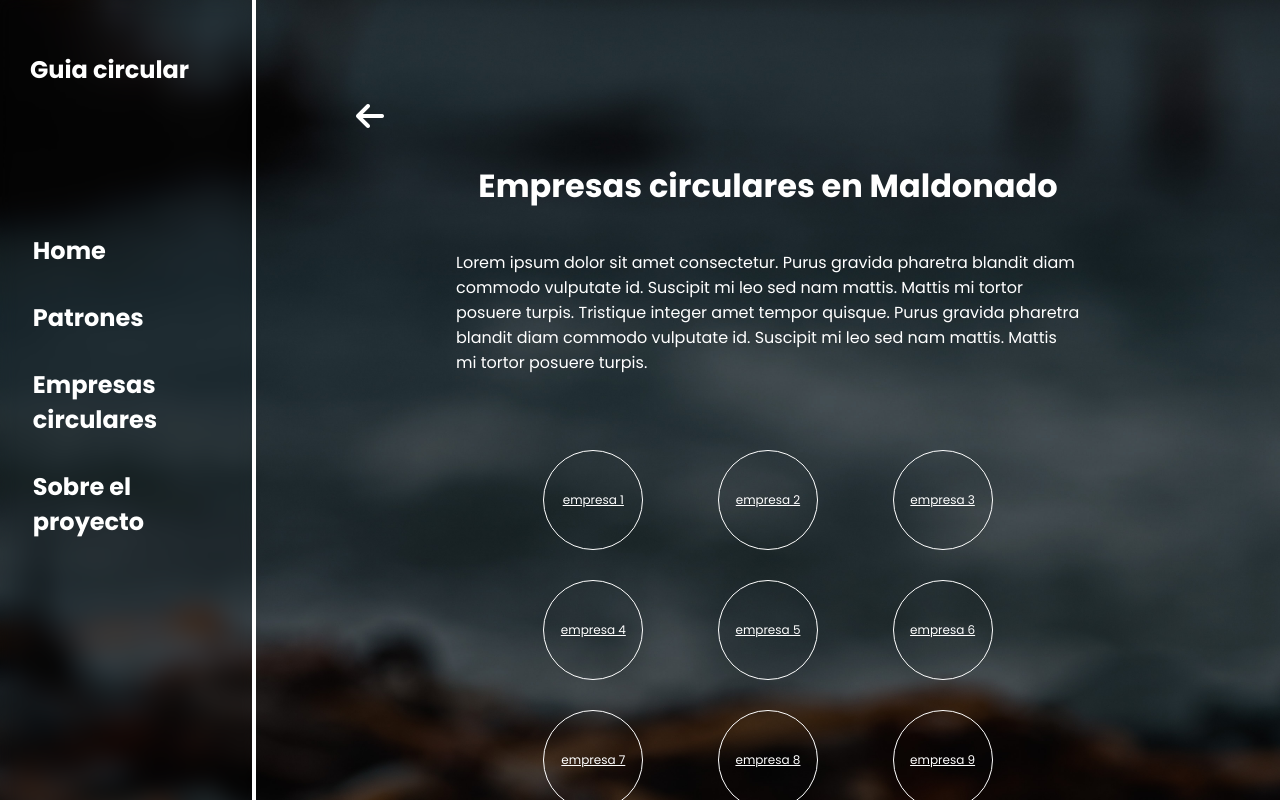
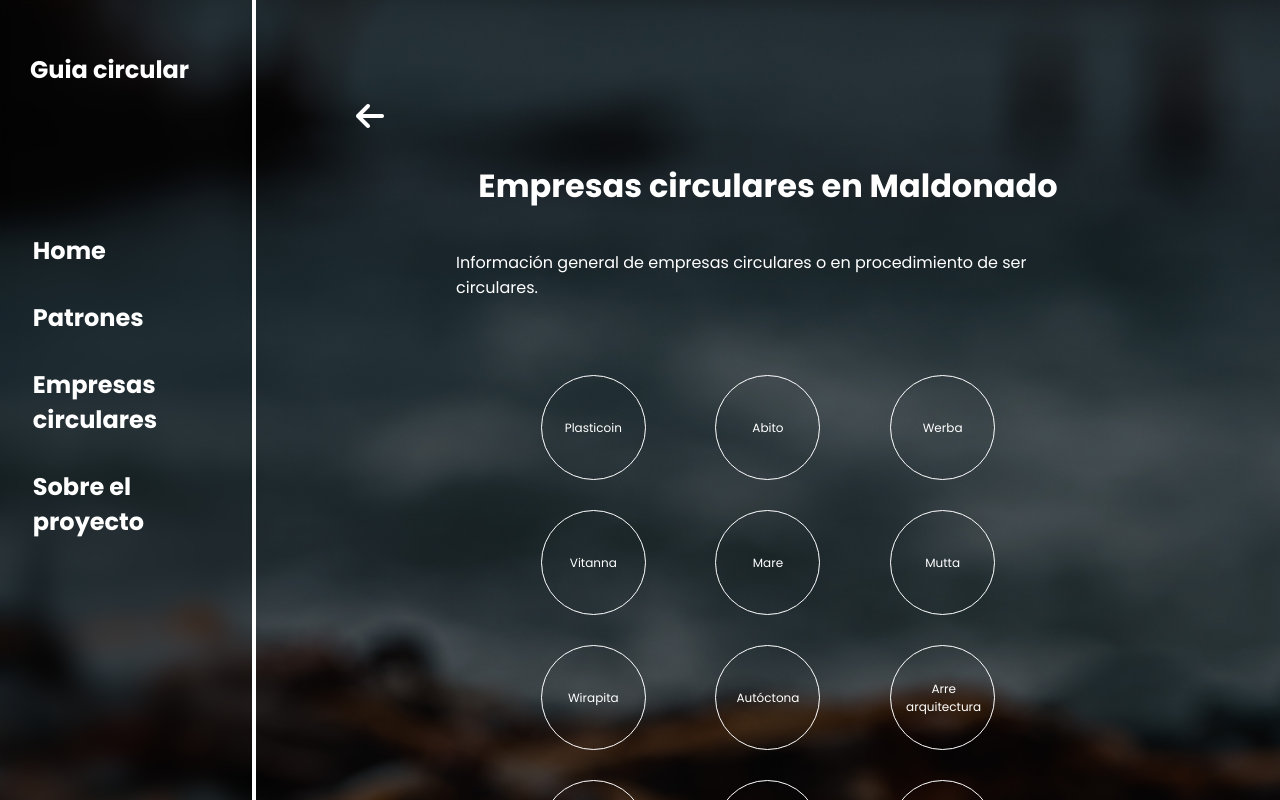
Before and after one commit to nachopereyra-dev/guia-circular, a React (Create React App) app: page /empresas in a window 1280 px wide. Shown: the top 800 px of the page. Built offline with nearby package versions, Linux system fonts and the light colour scheme.

Commit message:
editando textos

```diff
--- a/src/assets/css/styles.css
+++ b/src/assets/css/styles.css
@@ -328,6 +328,11 @@ main .patrones .seccion-patrones {
     margin: 10px auto 20px;
 }
 
+.patrones .text p {
+    padding: 40px;
+    margin: 0;
+}
+
 main .patrones .seccion-patrones .patron {
     display: flex;
     flex-direction: column;
@@ -362,6 +367,7 @@ main .patrones .seccion-patrones .patron {
 
 .flecha i {
     margin-left: 90%;
+    margin-bottom: 10px;
 }
 
 .patrones .seccion-patrones .patron .texto-patron p {
@@ -434,7 +440,7 @@ main .empresas {
 }
 
 .empresas .text p {
-    margin: 20px;
+    margin: 20px
 }
 
 .empresas .seccion-empresas {
@@ -455,17 +461,18 @@ main .empresas {
 .seccion-empresas .circulo-empresa {
     display: flex;
     border: 1px solid white;
-    width: 100px;
-    height: 100px;
+    width: 105px;
+    height: 105px;
     border-radius: 50%;
     margin: 5px;
+    text-decoration: none;
 }
 
 .circulo-empresa p {
     font-size: 12px;
     margin: auto;
     padding: 15px;
-
+    text-align: center;
 }
 
 /* EMPRESA PAGINA MOBILE */
@@ -673,16 +680,20 @@ main .home-fourth {
     width: 70%;
 }
 
+.item a {
+    display: flex;
+    text-decoration: none;
+    font-size: 18px;
+}
+
 .item .texto .nombre {
-    font-size: 12px;
-    margin-top: 0px;
-    margin-bottom: 5px;
+    font-size: 14px;
+    margin: 0px 5px 5px 0px
 }
 
 .item .texto .descripcion {
     font-size: 10px;
-    margin-top: 5px;
-    margin-bottom: 5px;
+    margin: 0px 5px 5px 0px
 }
 
 main .flecha-home-fourth {
@@ -705,12 +716,16 @@ main .not-found .flecha-anterior {
 /* PATRONES DESKTOP */
 
 main .patrones .seccion-patrones {
-    padding: 60px 180px;
+    padding: 20px 180px;
     margin: 20px auto;
 }
 
 .patrones .flecha-anterior {
     margin: 20px 100px;
+}
+
+.patrones .text p {
+    padding: 20px 180px;
 }
 
 /* PATRON PAGINA DESKTOP */
--- a/src/components/EmpresaPagina.js
+++ b/src/components/EmpresaPagina.js
@@ -5,58 +5,102 @@ import Footer from './Footer'
 let empresa1 = {
     id: 1,
     query: 'empresa-1',
-    nombre: 'empresa 1'
+    nombre: 'Plasticoin',
+    etiqueta: 'Reciclaje - Comunidades locales'
 }
 
 let empresa2 = {
     id: 2,
     query: 'empresa-2',
-    nombre: 'empresa 2'
+    nombre: 'Abito',
+    etiqueta: 'Reciclaje'
 }
 
 let empresa3 = {
     id: 3,
     query: 'empresa-3',
-    nombre: 'empresa 3'
+    nombre: 'Werba',
+    etiqueta: 'Reciclaje'
 }
 
 let empresa4 = {
     id: 4,
     query: 'empresa-4',
-    nombre: 'empresa 4'
+    nombre: 'Vitanna',
+    etiqueta: 'Reciclaje - Ecodiseño'
 }
 
 let empresa5 = {
     id: 5,
     query: 'empresa-5',
-    nombre: 'empresa 5'
+    nombre: 'Mare',
+    etiqueta: 'Ecodiseño'
 }
 
 let empresa6 = {
     id: 6,
     query: 'empresa-6',
-    nombre: 'empresa 6'
+    nombre: 'Mutta',
+    etiqueta: 'Ecodiseño'
 }
 
 let empresa7 = {
     id: 7,
     query: 'empresa-7',
-    nombre: 'empresa 7'
+    nombre: 'Wirapita',
+    etiqueta: 'Biodiseño'
 }
 
 let empresa8 = {
     id: 8,
     query: 'empresa-8',
-    nombre: 'empresa 8'
+    nombre: 'Autóctona',
+    etiqueta: 'Ecodiseño'
 }
 
 let empresa9 = {
     id: 9,
     query: 'empresa-9',
-    nombre: 'empresa 9'
+    nombre: 'Arre arquitectura',
+    etiqueta: 'Ecodiseño'
 }
 
-let empresas = [empresa1, empresa2, empresa3, empresa4, empresa5, empresa6, empresa7, empresa8, empresa9]
+let empresa10 = {
+    id: 10,
+    query: 'empresa-10',
+    nombre: 'Piel de papel',
+    etiqueta: ''
+}
+
+let empresa11 = {
+    id: 11,
+    query: 'empresa-11',
+    nombre: '1000 razones',
+    etiqueta: 'Producto como servicio'
+}
+
+let empresa12 = {
+    id: 12,
+    query: 'empresa-12',
+    nombre: 'Lam Arte Textil',
+    etiqueta: ''
+}
+
+let empresa13 = {
+    id: 13,
+    query: 'empresa-13',
+    nombre: 'Sellin',
+    etiqueta: 'Comunidades locales'
+}
+
+let empresa14 = {
+    id: 14,
+    query: 'empresa-14',
+    nombre: 'Resur',
+    etiqueta: 'Comunidades locales - Ecodiseño'
+}
+
+let empresas = [empresa1, empresa2, empresa3, empresa4, empresa5, empresa6, empresa7, empresa8, empresa9, empresa10, empresa11, empresa12, empresa13, empresa14]
 
 
 function EmpresaPagina(props) {
@@ -77,6 +121,7 @@ function EmpresaPagina(props) {
                 </Link>
 
                 <h2>{empresa.nombre}</h2>
+                <p className='patron-etiqueta'>{empresa.etiqueta}</p>
                 <p>Lorem ipsum dolor sit amet consectetur. Purus gravida pharetra blandit diam commodo vulputate id. Suscipit mi leo sed nam mattis. Mattis mi tortor posuere turpis. Tristique integer amet tempor quisque.  Purus gravida pharetra blandit diam commodo vulputate id. Suscipit mi leo sed nam mattis. Mattis mi tortor posuere turpis.</p>
 
                 </div>
--- a/src/components/Empresas.js
+++ b/src/components/Empresas.js
@@ -6,58 +6,88 @@ import { Link, useNavigate } from 'react-router-dom'
 let empresa1 = {
     id: 1,
     query: 'empresa-1',
-    nombre: 'empresa 1'
+    nombre: 'Plasticoin'
 }
 
 let empresa2 = {
     id: 2,
     query: 'empresa-2',
-    nombre: 'empresa 2'
+    nombre: 'Abito'
 }
 
 let empresa3 = {
     id: 3,
     query: 'empresa-3',
-    nombre: 'empresa 3'
+    nombre: 'Werba'
 }
 
 let empresa4 = {
     id: 4,
     query: 'empresa-4',
-    nombre: 'empresa 4'
+    nombre: 'Vitanna'
 }
 
 let empresa5 = {
     id: 5,
     query: 'empresa-5',
-    nombre: 'empresa 5'
+    nombre: 'Mare'
 }
 
 let empresa6 = {
     id: 6,
     query: 'empresa-6',
-    nombre: 'empresa 6'
+    nombre: 'Mutta'
 }
 
 let empresa7 = {
     id: 7,
     query: 'empresa-7',
-    nombre: 'empresa 7'
+    nombre: 'Wirapita'
 }
 
 let empresa8 = {
     id: 8,
     query: 'empresa-8',
-    nombre: 'empresa 8'
+    nombre: 'Autóctona'
 }
 
 let empresa9 = {
     id: 9,
     query: 'empresa-9',
-    nombre: 'empresa 9'
+    nombre: 'Arre arquitectura'
 }
 
-let empresas = [empresa1, empresa2, empresa3, empresa4, empresa5, empresa6, empresa7, empresa8, empresa9]
+let empresa10 = {
+    id: 10,
+    query: 'empresa-10',
+    nombre: 'Piel de papel'
+}
+
+let empresa11 = {
+    id: 11,
+    query: 'empresa-11',
+    nombre: '1000 razones'
+}
+
+let empresa12 = {
+    id: 12,
+    query: 'empresa-12',
+    nombre: 'Lam Arte Textil'
+}
+
+let empresa13 = {
+    id: 13,
+    query: 'empresa-13',
+    nombre: 'Sellin'
+}
+
+let empresa14 = {
+    id: 14,
+    query: 'empresa-14',
+    nombre: 'Resur'
+}
+
+let empresas = [empresa1, empresa2, empresa3, empresa4, empresa5, empresa6, empresa7, empresa8, empresa9, empresa10, empresa11, empresa12, empresa13, empresa14]
 
 function Empresas(props) {
 
@@ -77,7 +107,7 @@ function Empresas(props) {
 
                     <h1>Empresas circulares en Maldonado</h1>
 
-                    <p>Lorem ipsum dolor sit amet consectetur. Purus gravida pharetra blandit diam commodo vulputate id. Suscipit mi leo sed nam mattis. Mattis mi tortor posuere turpis. Tristique integer amet tempor quisque.  Purus gravida pharetra blandit diam commodo vulputate id. Suscipit mi leo sed nam mattis. Mattis mi tortor posuere turpis.</p>
+                    <p>Información general de empresas circulares o en procedimiento de ser circulares.</p>
 
                 </div>
 
--- a/src/components/HomeSecond.js
+++ b/src/components/HomeSecond.js
@@ -52,6 +52,7 @@ function HomeSecond() {
 
             <div className="text">
                 <h1>Patrones</h1>
+                <p>La metodología utilizada propone el uso de patrones para el diseño de modelos de negocios circulares. Estos se inspiran en aspectos de la estrategia Resolve (regenerar, compartir, optimizar, circularizar, virtualizar e intercambiar), junto a las 9 R de transición de una economía lineal a una circular (Recuperar, reciclar, reconvertir, remanufacturar, reacondicionar, reparar, reusar, reducir, repensar, rechazar). Son estrategias de circularidad que se repiten al observar modelos de negocios circulares.</p>
             </div>
 
             <div className="seccion-patrones">
--- a/src/components/HomeTop.js
+++ b/src/components/HomeTop.js
@@ -15,7 +15,9 @@ function HomeTop() {
 
                 <div className="text">
                     <h1>Value proposition</h1>
-                    <p>Lorem ipsum dolor sit amet consectetur. Sagittis faucibus  elementum leo diam risus  dapibus tincidunt.</p>
+                    <p>Identificamos oportunidades circulares en el territorio uniendo oferta y demanda en distintas industrias que contribuyan al desarrollo modelos de negocios en clave de economía circular.<br></br>
+                    <br></br>
+                    Aplicamos la metodología Circular Design Thinking (3 vectores - Innodriven) en industrias del departamento de Maldonado identificando oportunidades circulares en las mismas.</p>
                 </div>
 
                 <div className="botones">
--- a/src/components/ItemSobreProyecto.js
+++ b/src/components/ItemSobreProyecto.js
@@ -11,8 +11,9 @@ function itemSobreElProyecto(props) {
 
                     <div className="texto">
 
-                        <p className="nombre">{props.nombre}</p>
+                        <a href={props.in} target='_blank'><p className="nombre">{props.nombre}</p><i class="fa-brands fa-linkedin"></i></a>
                         <p className="descripcion">{props.descripcion}</p>
+                        { props.doctorado && <p className="descripcion">{props.doctorado}</p>}
                     </div>
             </div>
         </>
--- a/src/components/PatronPagina.js
+++ b/src/components/PatronPagina.js
@@ -6,105 +6,141 @@ let patron1 = {
     numero: 1,
     query: 'biomimetica',
     titulo: 'Biomimética',
-    descripcion: 'Lorem ipsum dolor sit amet consectetur. Purus gravida pharetra blandit diam commodo vulputate id. Suscipit mi leo sed nam mattis. Mattis mi tortor posuere turpis. Tristique integer amet tempor quisque.  Purus gravida pharetra blandit diam commodo vulputate id. Suscipit mi leo sed nam mattis. Mattis mi tortor posuere turpis.'
+    descripcion: 'La biomimética (de bio, "vida", y mimesis, "imitar") toma inspiración de las estrategias, principios y patrones empleados por la naturaleza para diseñar soluciones más eficientes y sustentables, ya sea desde la función, la forma, o ambos.'
 }
 
 let patron2 = {
     numero: 2,
     query: 'ecodiseño',
     titulo: 'Ecodiseño',
+    descripcion: 'Considera la reducción del impacto ambiental y un mejor uso de los recursos a través de un diseño del producto o servicio que contemple todas las etapas de su ciclo de vida, desde la obtención de las materias primas a su fin de vida.',
+    oportunidadTitulo: 'Oportunidades circulares',
+    oportunidad: 'A partir de descartes en industria de Cannabis (fibra, plásticos), en Pesca (cuero), Movilidad (partes).'
 }
 
 let patron3 = {
     numero: 3,
     query: 'recursos-inteligentes',
-    titulo: 'Recursos inteligentes'
+    titulo: 'Recursos inteligentes',
+    descripcion: 'Estos objetos, capaces de captar, registrar y transmitir información sobre sí mismos y su entorno, tienen el potencial de moldear la forma en que producimos bienes y servicios, generamos energía y convivimos en ciudades. La inteligencia del objeto permite ubicar, trazar, analizar su estado y disponibilidad para un uso más eficiente de los recursos'
 }
 
 let patron4 = {
     numero: 4,
     query: 'codigo-abierto',
     titulo: 'Código abierto',
+    descripcion: 'Originado en la industria del software, funciona como una plataforma para la colaboración abierta de organizaciones e individuos que abordan diferentes partes de un problema y construyen sobre la información del otro. Se reducen tiempos, costos de I+D y esfuerzos.'
 }
 
 let patron5 = {
     numero: 5,
     query: 'recursos-compartidos',
-    titulo: 'Recursos compartidos'
+    titulo: 'Recursos compartidos',
+    descripcion: 'Brinda acceso a productos, equipamiento, espacios, y otros recursos, maximizando su utilización ya sea en una modalidad de contrato entre pares (P2P, B2B), alquiler a mediano plazo, suscripción y uso recurrente, entre otros.',
+    oportunidadTitulo: 'Oportunidades circulares',
+    oportunidad: 'El sector movilidad puede contribuir en las industrias Cannabis y Pesca a los efectos de lograr sectores más circulares. (TRANSPORTE)'
 }
 
 let patron6 = {
     numero: 6,
     query: 'biodiseño',
     titulo: 'Biodiseño',
+    descripcion: 'Explora el diseño y desarrollo de soluciones utilizando organismos vivos (biomateriales) o de biología sintética. Absorbe el proceso técnico ya que los remanentes que puedan generarse son alimentos para el sistema o pueden regenerarlo.'
 }
 
 let patron7 = {
     numero: 7,
     query: 'logistica-reversa',
     titulo: 'Logística reversa',
+    descripcion: 'Implica preservar el valor de los materiales técnicos o biológicos mediante su recuperación al fin de uso de los productos para reintroducirlos al sistema. Se debe planificar y optimizar su sistema de recogida, transporte, clasificación y almacenamiento.'
 }
 
 let patron8 = {
     numero: 8,
     query: 'simbiosis-industrial',
-    titulo: 'Simbiosis industrial'
+    titulo: 'Simbiosis industrial',
+    descripcion: 'Utilizar materiales, productos o infraestructura de una cadena de valor a otra a través de la "cascada" de recursos. Esto ahorra costos de nuevos materiales incluyendo energía.',
+    oportunidadTitulo: 'Oportunidades circulares',
+    oportunidad: 'En sector pesca y cannabis se generan descartes orgánicos donde se pueden usar como insumo para biocombustibles y uso en transporte.'
 }
 
 let patron9 = {
     numero: 9,
     query: 'reparar',
     titulo: 'Reparar',
+    descripcion: 'Hacer de la reparación, mantenimiento y reacondicionamiento de productos una propuesta de valor al ofrecer alto rendimiento y servicios accesible a un precio competitivo.',
+    oportunidadTitulo: 'Oportunidades circulares',
+    oportunidad: 'Patrón aplicable a los tres sectores.'
 }
 
 let patron10 = {
     numero: 10,
     query: 'regenerar',
     titulo: 'Regenerar',
+    descripcion: 'Integrar la regeneración de personas, comunidades y/o naturaleza al modelo de negocios. Centrarse en prácticas regenerativas que mejoran, reconstruyen y regeneran la vida y los ecosistemas.',
+    oportunidadTitulo: 'Oportunidades circulares',
+    oportunidad: 'El uso de técnicas de pesca diferentes es una oportunidad para la regeneración del ecosistema marino.'
 }
 
 let patron11 = {
     numero: 11,
     query: 'intercambiar',
-    titulo: 'Intercambiar'
+    titulo: 'Intercambiar',
+    descripcion: 'Implementar los cambios necesarios para reemplazar materiales, fuentes de energía, procesos y/o tecnologías por otros que permitan optimizar y ahorrar recursos a fin de mitigar el impacto.',
+    oportunidadTitulo: 'Oportunidades circulares',
+    oportunidad: 'En las tres industrias el cambio en las fuentes de energía es una oportunidad para generar un impacto menor.'
 }
 
 let patron12 = {
     numero: 12,
     query: 'industria',
     titulo: 'Industria',
-    tituloSegundo: '4.0'
+    tituloSegundo: '4.0',
+    descripcion: 'Desarrollo de estrategias de fabricación con la ayuda de tecnologías 4.0 como la automatización, la analítica de big data, la transparencia y trazabilidad de la información y las capacidades de personalización masiva (machine learning, impresión 3D), entre otras.',
+    oportunidadTitulo: 'Oportunidades circulares',
+    oportunidad: 'Blockchain para trazabilidad de Cannabis.'
 }
 
 let patron13 = {
     numero: 13,
     query: 'comunidades-locales',
-    titulo: 'Comunidades locales'
+    titulo: 'Comunidades locales',
+    descripcion: 'Fortalecer y empoderar a las comunidades locales optando por lo que está disponible localmente en primer lugar, la creación de capacidades y redes, la co-creación de soluciones, la mejora del empleo y la reducción de las desigualdades. Transition Network, Movimiento Slow Livin.',
+    oportunidadTitulo: 'Oportunidades circulares',
+    oportunidad: 'Tanto en los sectores de Cannabis como Pesca, el desarrollo de comunidades locales para trabajos inherentes a la producción del sector como para el desarrollo de subproductos que permiten el empoderamiento de mujeres y desarrollo de nuevos productos.'
 }
 
 let patron14 = {
     numero: 14,
     query: 'producto-como-servicio',
     titulo: 'Producto como servicio',
+    descripcion: 'La “servitización” se enfoca en entregar la experiencia de uso en lugar de la venta de productos. El cliente paga por el tiempo de uso y el proveedor mantiene la propiedad del producto durante todo el ciclo de vida.',
+    oportunidadTitulo: 'Oportunidades circulares',
+    oportunidad: 'En la industria movilidad se visualiza una gran oportunidad para evitar el uso ineficiente de vehículos y maximizar la capacidad de lso mismos.'
 }
 
 let patron15 = {
     numero: 15,
     query: 'virtualizar',
     titulo: 'Virtualizar',
+    descripcion: 'Sustituir total o parcialmente la fisicalidad de un producto, servicio o proceso interno a lo largo de su ciclo de vida mediante una solución digital. Esto resulta en una reducción de materiales, uso de energía, generación de residuos e infraestructura, así como en innovaciones tecnológicas.'
 }
 
 let patron16 = {
     numero: 16,
     query: 'remanufacturar',
     titulo: 'Re - manufacturar',
-    tituloSegundo: ' '
+    tituloSegundo: ' ',
+    descripcion: 'Restaurar productos o algunos de sus componentes para que sirvan a su función original. El proceso puede tener como objetivo mejorar la estética o, de forma más exhaustiva, igualar el rendimiento de un producto totalmente nuevo.'
 }
 
 let patron17 = {
     numero: 17,
     query: 'reciclar',
     titulo: 'Reciclar',
+    descripcion: 'Utilizar recursos descartados, recuperar para revalorizar y reintroducir al mercado nuevos materiales o productos de mejor calidad, con un valor social o ambiental. Reduce el uso de materias primas y el consumo de recursos.',
+    oportunidadTitulo: 'Oportunidades circulares',
+    oportunidad: 'En las tres industrias se detecto oportunidad de reciclaje de descarte.'
 }
 
 let patrones = [patron1, patron2, patron3, patron4, patron5, patron6, patron7, patron8, patron9, patron10, patron11, patron12, patron13, patron14, patron15, patron16, patron17]
@@ -128,8 +164,8 @@ function PatronPagina(props) {
                 <div className="text">
                     <h2>{patron.titulo}</h2>
                     <p>{patron.descripcion}</p>
-                    <h2>Oportunidades circulares</h2>
-                    <p className="segundo">Lorem ipsum dolor sit amet consectetur. Purus gravida pharetra blandit diam commodo vulputate id. Suscipit mi leo sed nam mattis. Mattis mi tortor posuere turpis. Tristique integer amet tempor quisque.  Purus gravida pharetra blandit diam commodo vulputate id. Suscipit mi leo sed nam mattis. Mattis mi tortor posuere turpis.</p>
+                        { patron.oportunidadTitulo && <h2>Oportunidades circulares</h2> }
+                    <p>{patron.oportunidad}</p>
                 </div>
             </div>
 
--- a/src/components/Patrones.js
+++ b/src/components/Patrones.js
@@ -6,14 +6,13 @@ import { Link, useNavigate } from 'react-router-dom'
 let patron1 = {
     numero: 1,
     query: 'biomimetica',
-    titulo: 'Biomimética',
-    descripcion: 'Lorem ipsum dolor sit amet consectetur. Purus gravida pharetra blandit diam commodo vulputate id. Suscipit mi leo sed nam mattis. Mattis mi tortor posuere turpis. Tristique integer amet tempor quisque.  Purus gravida pharetra blandit diam commodo vulputate id. Suscipit mi leo sed nam mattis. Mattis mi tortor posuere turpis.'
+    titulo: 'Biomimética'
 }
 
 let patron2 = {
     numero: 2,
     query: 'ecodiseño',
-    titulo: 'Ecodiseño',
+    titulo: 'Ecodiseño'
 }
 
 let patron3 = {
@@ -25,7 +24,7 @@ let patron3 = {
 let patron4 = {
     numero: 4,
     query: 'codigo-abierto',
-    titulo: 'Código abierto',
+    titulo: 'Código abierto'
 }
 
 let patron5 = {
@@ -37,13 +36,13 @@ let patron5 = {
 let patron6 = {
     numero: 6,
     query: 'biodiseño',
-    titulo: 'Biodiseño',
+    titulo: 'Biodiseño'
 }
 
 let patron7 = {
     numero: 7,
     query: 'logistica-reversa',
-    titulo: 'Logística reversa',
+    titulo: 'Logística reversa'
 }
 
 let patron8 = {
@@ -55,13 +54,13 @@ let patron8 = {
 let patron9 = {
     numero: 9,
     query: 'reparar',
-    titulo: 'Reparar',
+    titulo: 'Reparar'
 }
 
 let patron10 = {
     numero: 10,
     query: 'regenerar',
-    titulo: 'Regenerar',
+    titulo: 'Regenerar'
 }
 
 let patron11 = {
@@ -73,8 +72,8 @@ let patron11 = {
 let patron12 = {
     numero: 12,
     query: 'industria',
-    titulo: 'Industria',
-    tituloSegundo: '4.0'
+    titulo: 'Industria 4.0',
+    tituloSegundo: ' '
 }
 
 let patron13 = {
@@ -86,13 +85,13 @@ let patron13 = {
 let patron14 = {
     numero: 14,
     query: 'producto-como-servicio',
-    titulo: 'Producto como servicio',
+    titulo: 'Producto como servicio'
 }
 
 let patron15 = {
     numero: 15,
     query: 'virtualizar',
-    titulo: 'Virtualizar',
+    titulo: 'Virtualizar'
 }
 
 let patron16 = {
@@ -105,7 +104,7 @@ let patron16 = {
 let patron17 = {
     numero: 17,
     query: 'reciclar',
-    titulo: 'Reciclar',
+    titulo: 'Reciclar'
 }
 
 
@@ -127,6 +126,7 @@ function Patrones(props) {
 
                 <div className="text">
                         <h1>Patrones</h1>
+                        <p>La metodología utilizada propone el uso de patrones para el diseño de modelos de negocios circulares. Estos se inspiran en aspectos de la estrategia Resolve (regenerar, compartir, optimizar, circularizar, virtualizar e intercambiar), junto a las 9 R de transición de una economía lineal a una circular (Recuperar, reciclar, reconvertir, remanufacturar, reacondicionar, reparar, reusar, reducir, repensar, rechazar). Son estrategias de circularidad que se repiten al observar modelos de negocios circulares.</p>
                 </div>
 
                 <div className="seccion-patrones">
--- a/src/components/SobreElProyecto.js
+++ b/src/components/SobreElProyecto.js
@@ -4,18 +4,24 @@ import Footer from "./Footer";
 import { Link, useNavigate } from "react-router-dom";
 
 let item1 = {
-    nombre: 'Título',
-    descripcion: 'Lorem ipsum dolor sit amet consectetur. Sagittis faucibus  elementum leo diam risus  dapibus tincidunt.'
+    nombre: 'Antonella Bulla',
+    descripcion: 'Ingeniera en Telecomunicaciones',
+    foto: '',
+    in: 'https://www.linkedin.com/in/antonella-bulla-pellegrini/'
 }
 
 let item2 = {
-    nombre: 'Título',
-    descripcion: 'Lorem ipsum dolor sit amet consectetur. Sagittis faucibus  elementum leo diam risus  dapibus tincidunt.'
+    nombre: 'Alejo Silvarrey Barrufa ',
+    descripcion: 'Doctorado en Desarrollo Regional Sustentable',
+    foto: '',
+    in: 'https://www.linkedin.com/in/alejo-silvarrey-barruffa/ '
 }
 
 let item3 = {
-    nombre: 'Título',
-    descripcion: 'Lorem ipsum dolor sit amet consectetur. Sagittis faucibus  elementum leo diam risus  dapibus tincidunt.'
+    nombre: 'Karina Guerrero Boullosa',
+    descripcion: 'Licenciada en Administración - Contador',
+    foto: '',
+    in: 'https://www.linkedin.com/in/karina-guerrero-896b1240'
 }
 
 let item4 = {
@@ -42,7 +48,12 @@ function SobreProyecto() {
                     <div className="text">
 
                         <h1>Sobre el proyecto</h1>
-                        <p className="primero">Lorem ipsum dolor sit amet consectetur. Purus gravida pharetra blandit diam commodo vulputate id.</p>
+                        <p className="primero">El objetivo del proyecto Guía Circular es la detección de oportunidades de generación de modelos de negocios en clave circular a partir de empresas radicadas en territorio. Para ello se trabajó sobre las industrias Cáñamo, Pesca artesanal y Movilidad identificando estas oportunidades.<br></br>
+                        <br></br>
+                        Se usó la metodología CDT en cada una de las industrias, trabajando con los patrones de diseño circular.<br></br>
+                        <br></br>
+                        Se identificaron oportunidades de  generación de modelos de negocios a partir del analisis del ciclo de vida actual  actual de dichas industrias aplicando distintos patrones.
+                        </p>
 
                         <div className="seccion-sobre-proyecto">
 
```
